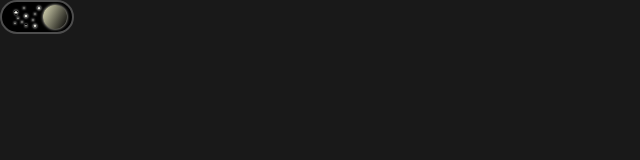
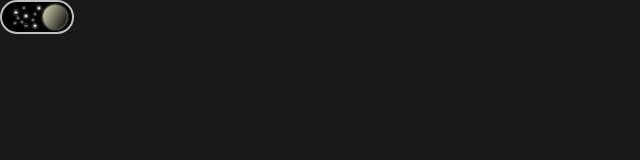
Before and after one commit to dylang3/darkmode-toggle, a plain HTML site: page index.html in a window 1280 px wide. Both pictures are taken after a click on the checkbox "Toggle Dark Mode". Shown: the full height of the page, 0-640 px from the left. Drawn offline with Linux system fonts and the light colour scheme.

Commit message:
Update styles.css

```diff
--- a/styles.css
+++ b/styles.css
@@ -64,6 +64,7 @@
 
 input[type="checkbox"].toggle:checked {
     background: #000000;
+    border: 2px solid hsl(0, 0%, 75%);
 }
 
 input[type="checkbox"].toggle::after {
```
